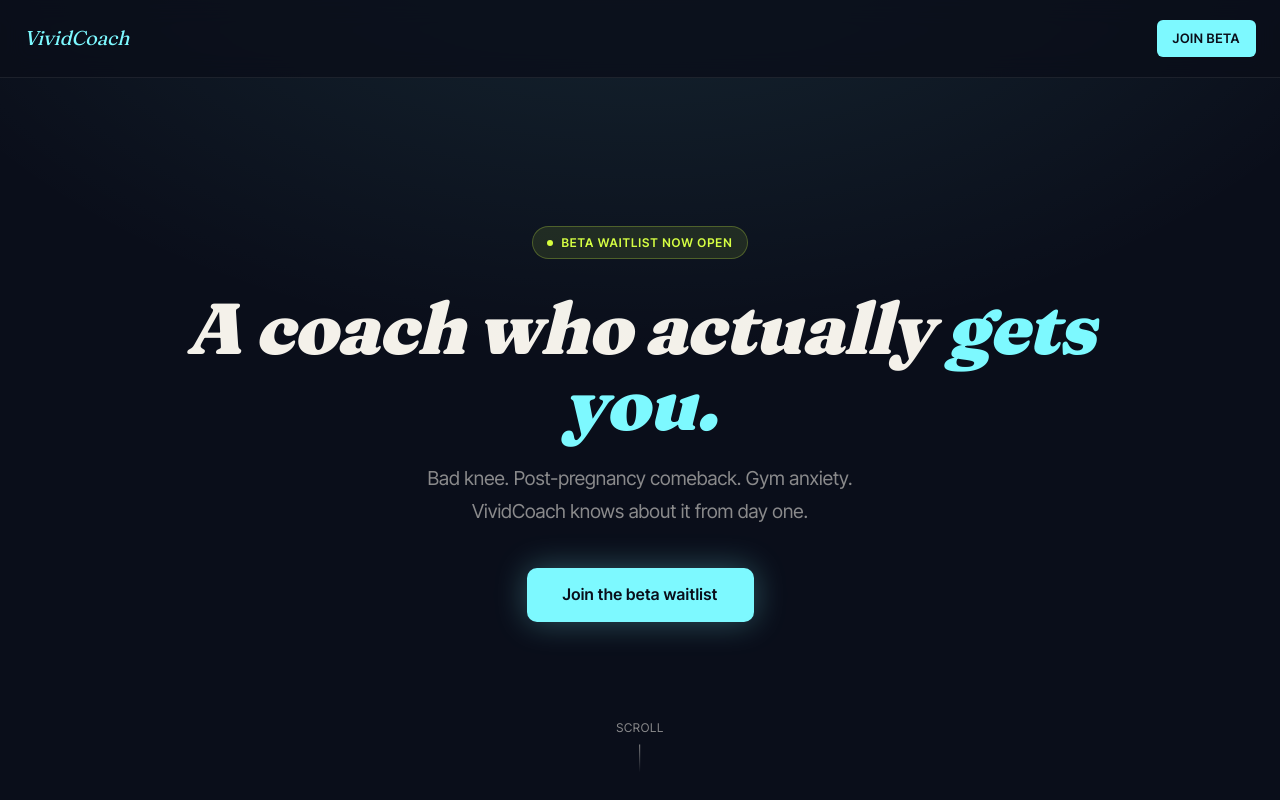
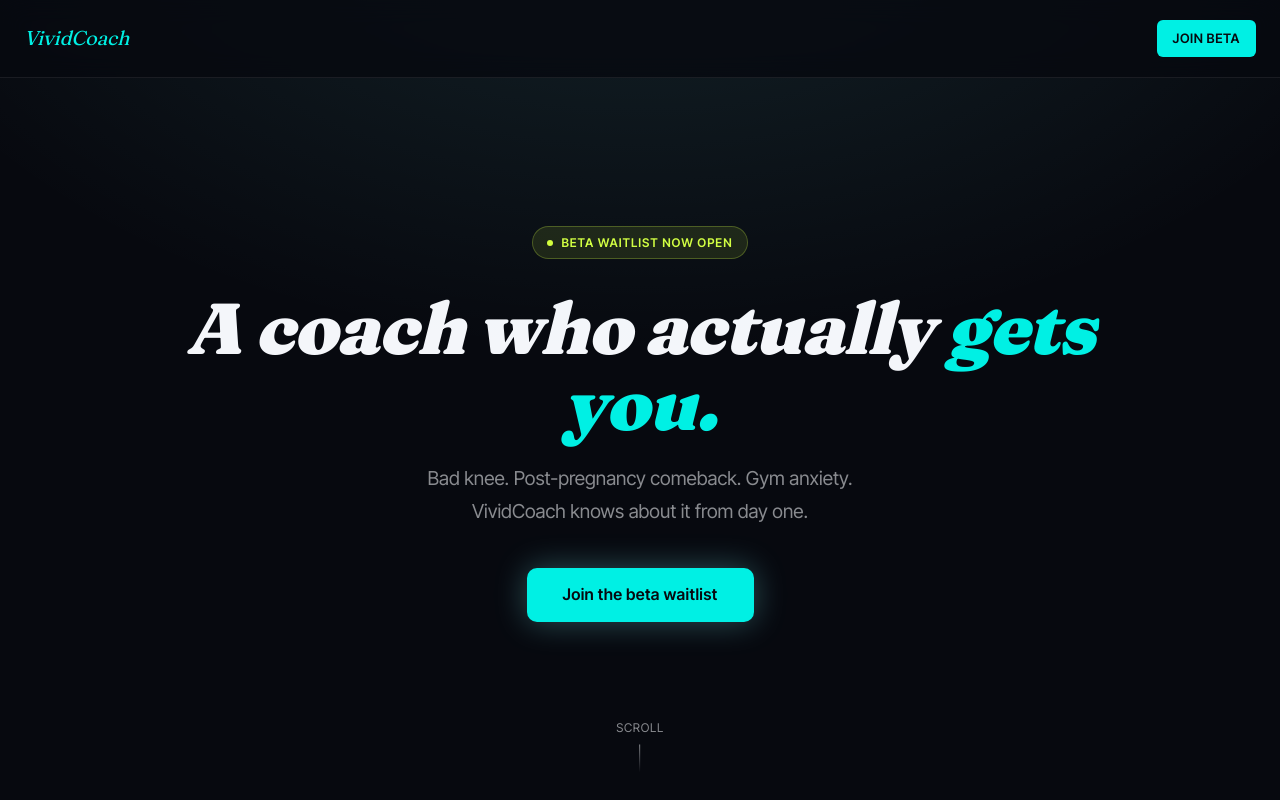
Before and after one commit to Vividcoachapp/vividcoach-landing, a Next.js app: page / in a window 1280 px wide. Shown: the top 800 px of the page. Built offline with nearby package versions, Linux system fonts and the light colour scheme; no server answers.

Commit message:
Align color tokens to v4 spec; add --magenta (VIV-423)

```diff
--- a/app/globals.css
+++ b/app/globals.css
@@ -1,12 +1,14 @@
 :root {
-  --navy: #0a0e1a;
-  --cyan: #7df9ff;
-  --chartreuse: #d8ff3e;
-  --text: #f4f1ea;
-  --text-dim: rgba(244, 241, 234, 0.55);
+  --navy: #07090F;
+  --cyan: #00F0E4;
+  --chartreuse: #D4FF3E;
+  --text: #F4F6FA;
+  --text-dim: rgba(244, 246, 250, 0.55);
   --card-bg: rgba(255, 255, 255, 0.04);
   --card-border: rgba(255, 255, 255, 0.08);
-  --cyan-glow: rgba(125, 249, 255, 0.15);
+  --cyan-glow: rgba(0, 240, 228, 0.16);
+  --magenta: #FF3D8B;
+  --magenta-glow: rgba(255, 61, 139, 0.16);
   --font-fraunces: 'Fraunces', serif;
   --font-inter: 'Inter Tight', sans-serif;
 }
@@ -46,7 +48,7 @@
   align-items: center;
   justify-content: space-between;
   padding: 1.25rem 1.5rem;
-  background: rgba(10, 14, 26, 0.8);
+  background: rgba(7, 9, 15, 0.8);
   backdrop-filter: blur(12px);
   border-bottom: 1px solid var(--card-border);
 }
```
